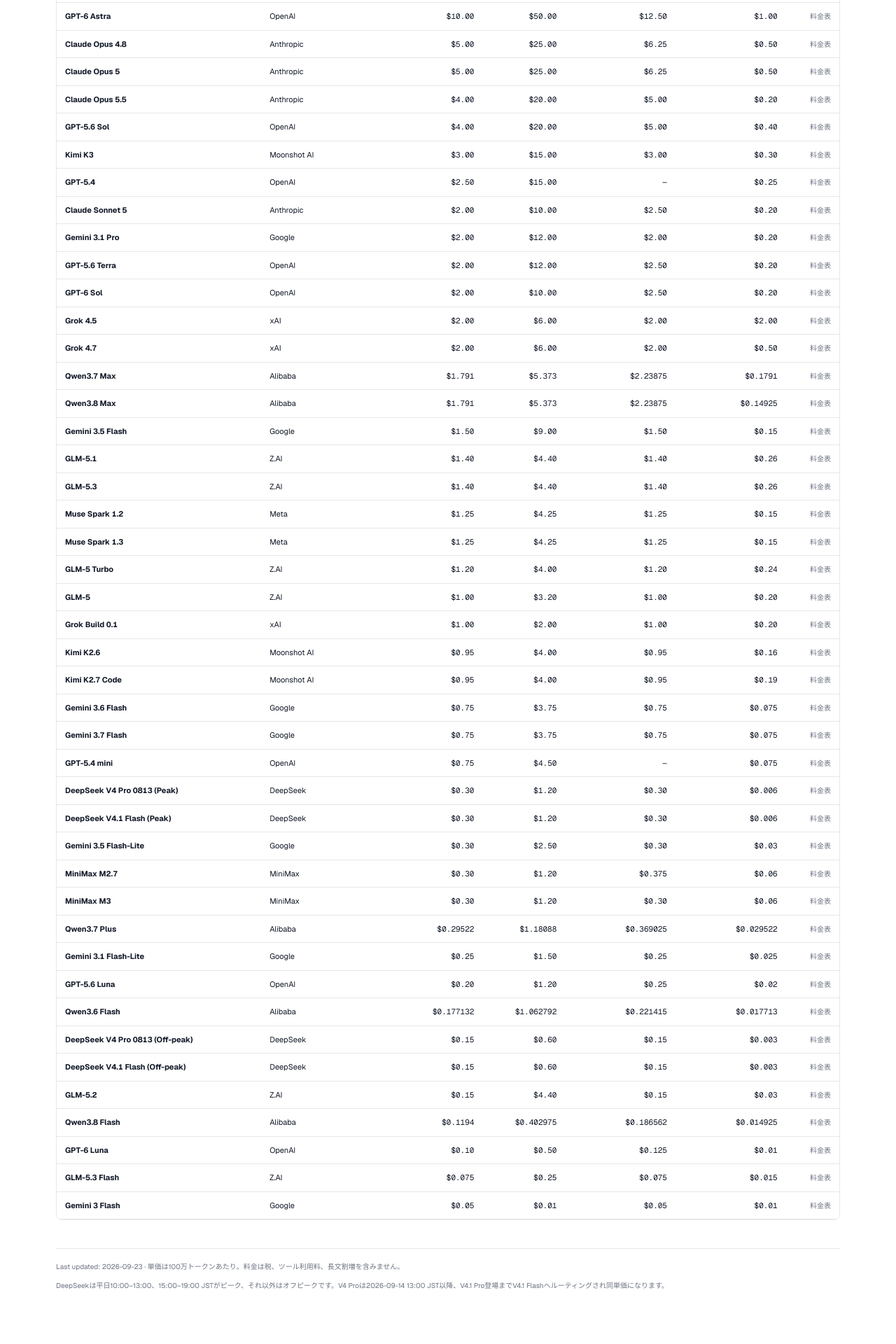
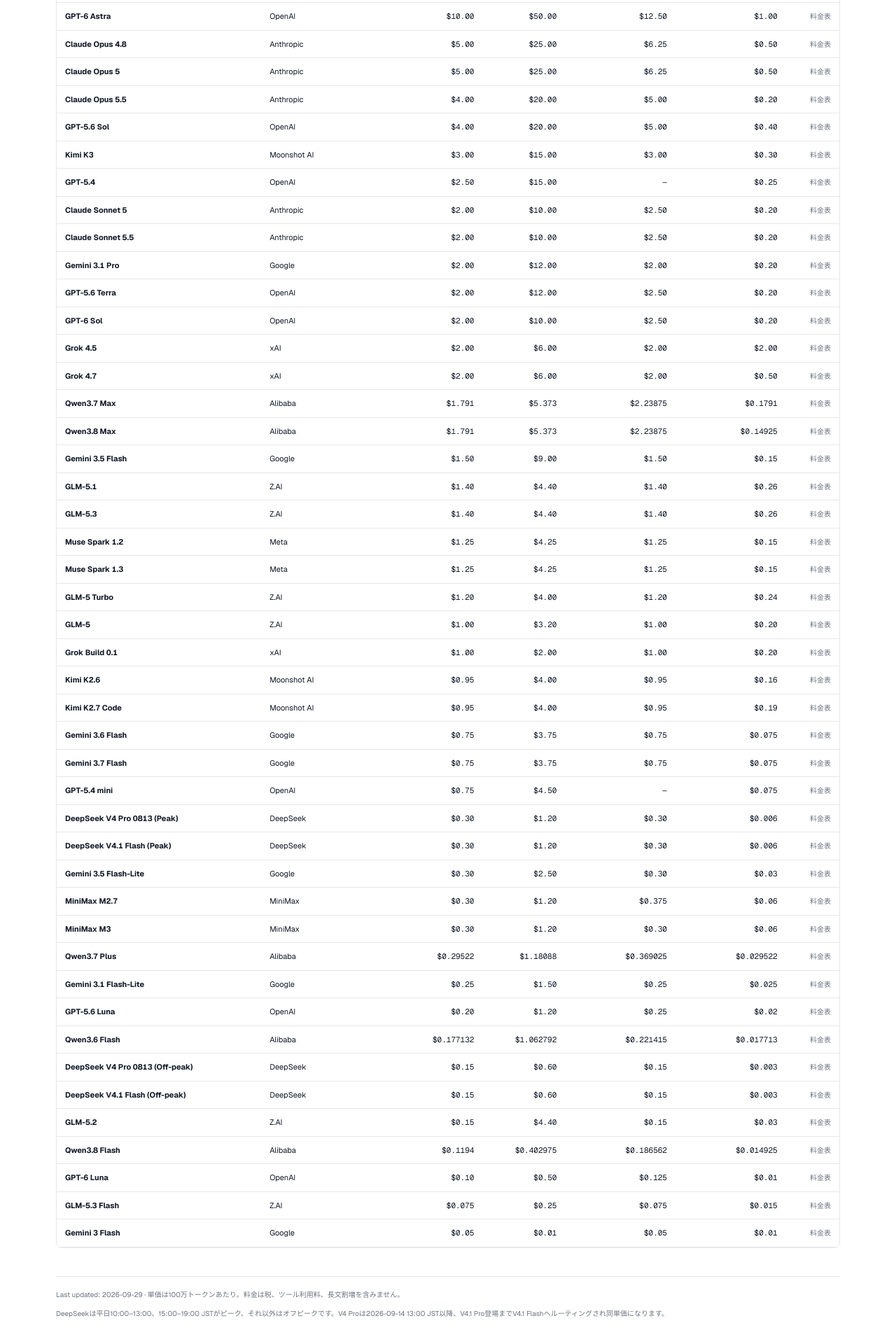
Before and after one commit to kody-takuya/AI-cost-comparison, a Next.js app: page / in a window 1280 px wide. Shown: the part 430-2350 px from the top of the page at 70% size. Before the commit the page ends 2314 px from the top, so only its background shows below. Built offline with nearby package versions, Linux system fonts and the light colour scheme.

Commit message:
feat: add Claude Sonnet 5.5 pricing

```diff
--- a/data/pricing.json
+++ b/data/pricing.json
@@ -1,5 +1,5 @@
 {
-  "updatedAt": "2026-09-23",
+  "updatedAt": "2026-09-29",
   "notice": "DeepSeekは平日10:00–13:00、15:00–19:00 JSTがピーク、それ以外はオフピークです。V4 Proは2026-09-14 13:00 JST以降、V4.1 Pro登場までV4.1 Flashへルーティングされ同単価になります。",
   "models": [
     {
@@ -157,6 +157,18 @@
         "cacheRead": 0.5
       },
       "source": "https://claude.com/pricing#api"
+    },
+    {
+      "id": "claude-sonnet-5.5",
+      "provider": "Anthropic",
+      "name": "Claude Sonnet 5.5",
+      "pricing": {
+        "input": 2,
+        "output": 10,
+        "cacheWrite": 2.5,
+        "cacheRead": 0.2
+      },
+      "source": "https://www.anthropic.com/claude-sonnet-5-5"
     },
     {
       "id": "claude-sonnet-5",
--- a/scripts/update-pricing.mjs
+++ b/scripts/update-pricing.mjs
@@ -94,9 +94,9 @@
   if (values.length < 5) throw new Error(`${modelName} prices not found`);
   return {
     input: values[0],
-    cacheWrite: values[1],
-    cacheRead: values[3],
-    output: values[4],
+    output: values[1],
+    cacheWrite: values[2],
+    cacheRead: values[4],
   };
 }
 
@@ -210,6 +210,29 @@
     id: "gpt-5.4-mini",
     url: "https://developers.openai.com/api/docs/models/gpt-5.4-mini",
     parse: (text) => parseOpenAITextRates(text, "GPT-5.4 mini"),
+  },
+  {
+    id: "claude-sonnet-5.5",
+    url: "https://www.anthropic.com/claude-sonnet-5-5",
+    parse: (text) => {
+      const start = text.indexOf("Price per 1M tokens");
+      const end = text.indexOf("Sonnet 5.5 requires fewer tokens", start);
+      const segment = text.slice(start, end);
+      if (start < 0 || end < 0 || !segment.includes("Claude Sonnet 5.5")) {
+        throw new Error("Claude Sonnet 5.5 pricing table not found");
+      }
+      const rate = (label) => {
+        const value = Number(segment.match(new RegExp(`${label}\\s*\\$([\\d.]+)`, "i"))?.[1]);
+        if (!value) throw new Error(`Claude Sonnet 5.5 ${label} price not found`);
+        return value;
+      };
+      return {
+        cacheRead: rate("Cache reads"),
+        cacheWrite: rate("Cache writes"),
+        input: rate("Input tokens"),
+        output: rate("Output tokens"),
+      };
+    },
   },
   {
     id: "claude-fable-5.1",
```
